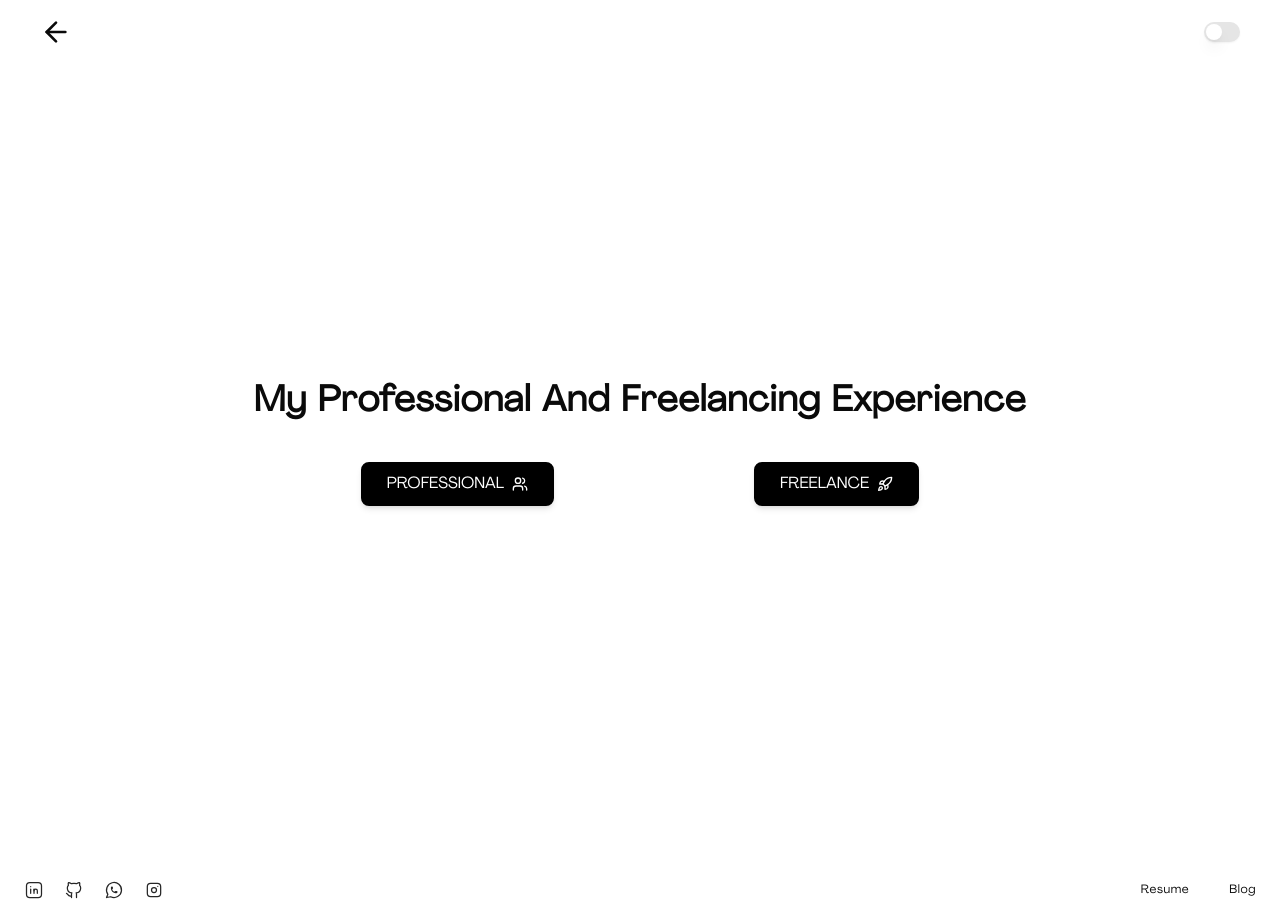
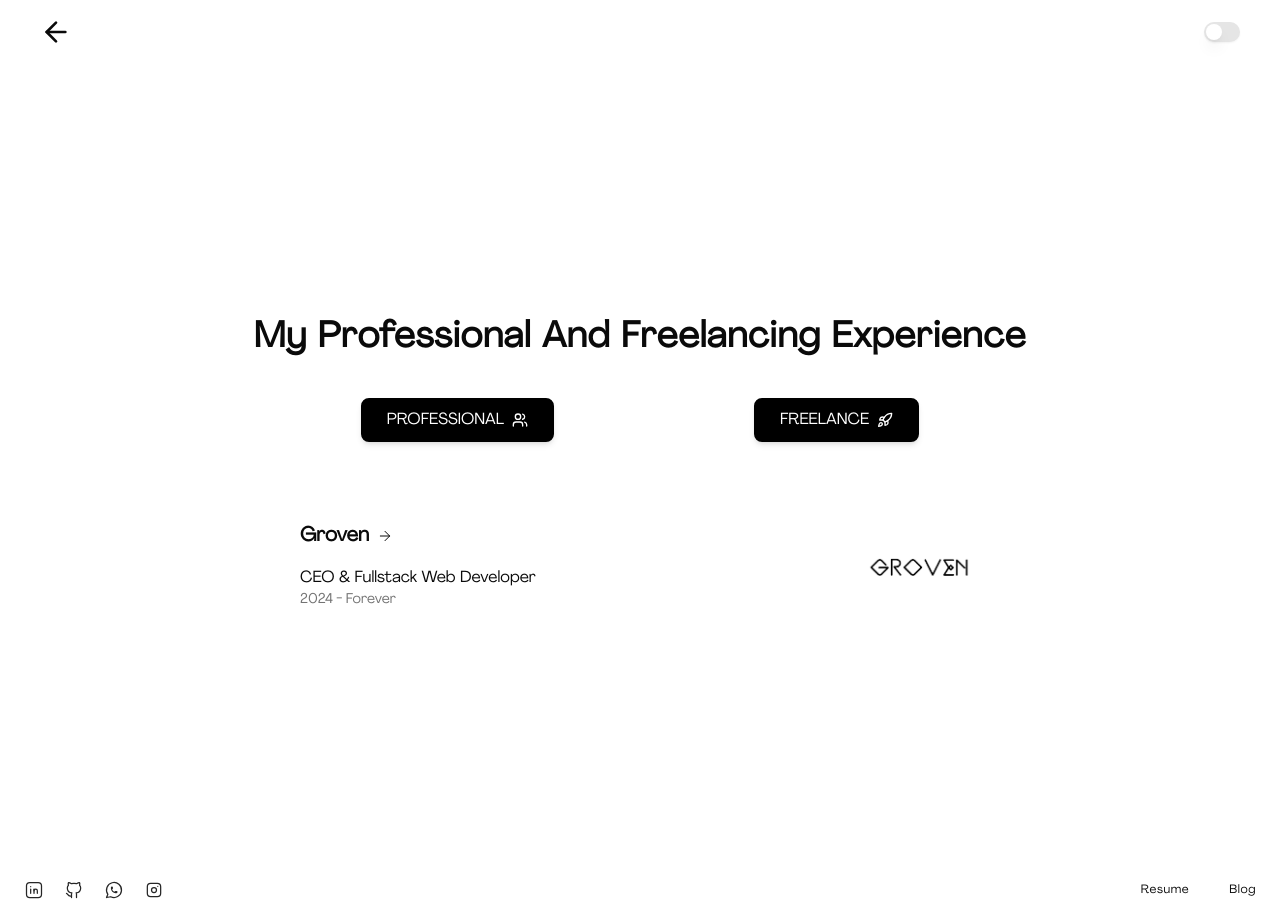
Before and after one commit to saadtresayyed10/minimal-portfolio, a Next.js app: page /experience in a window 1280 px wide. Built offline with nearby package versions, Linux system fonts and the light colour scheme.

Commit message:
Almost done, desc remains

```diff
--- a/app/(experience)/experience/_components/ExperienceComponent.tsx
+++ b/app/(experience)/experience/_components/ExperienceComponent.tsx
@@ -1,5 +1,36 @@
+import { ArrowRight } from "lucide-react";
+import Image from "next/image";
+import Link from "next/link";
+
 const ExperienceComponent = () => {
-  return <div></div>;
+  return (
+    <div className="flex justify-between items-center gap-x-10 w-full lg:px-[300px] px-5 mt-10">
+      <div className="flex justify-start items-start flex-col font-agrandir">
+        <Link href="https://groven-portfolio.vercel.app/" target="_blank">
+          <h3 className="lg:text-xl text-lg font-semibold flex items-center gap-x-2 duration-300 hover:underline hover:gap-x-4">
+            Groven
+            <span>
+              <ArrowRight className="w-4 h-4 stroke-[1.5]" />
+            </span>
+          </h3>
+        </Link>
+        <h4 className="lg:text-base text-sm lg:mt-4 mt-2">
+          CEO & Fullstack Web Developer
+        </h4>
+        <p className="lg:text-sm text-xs font-light text-muted-foreground">
+          2024 - Forever
+        </p>
+      </div>
+      <div className="flex justify-center items-center">
+        <Image
+          src="/images/grovenlogo.png"
+          alt="Img"
+          width={120}
+          height={120}
+        />
+      </div>
+    </div>
+  );
 };
 
 export default ExperienceComponent;
```
Also changed, not shown: public/images/grovenlogo.png (added).
